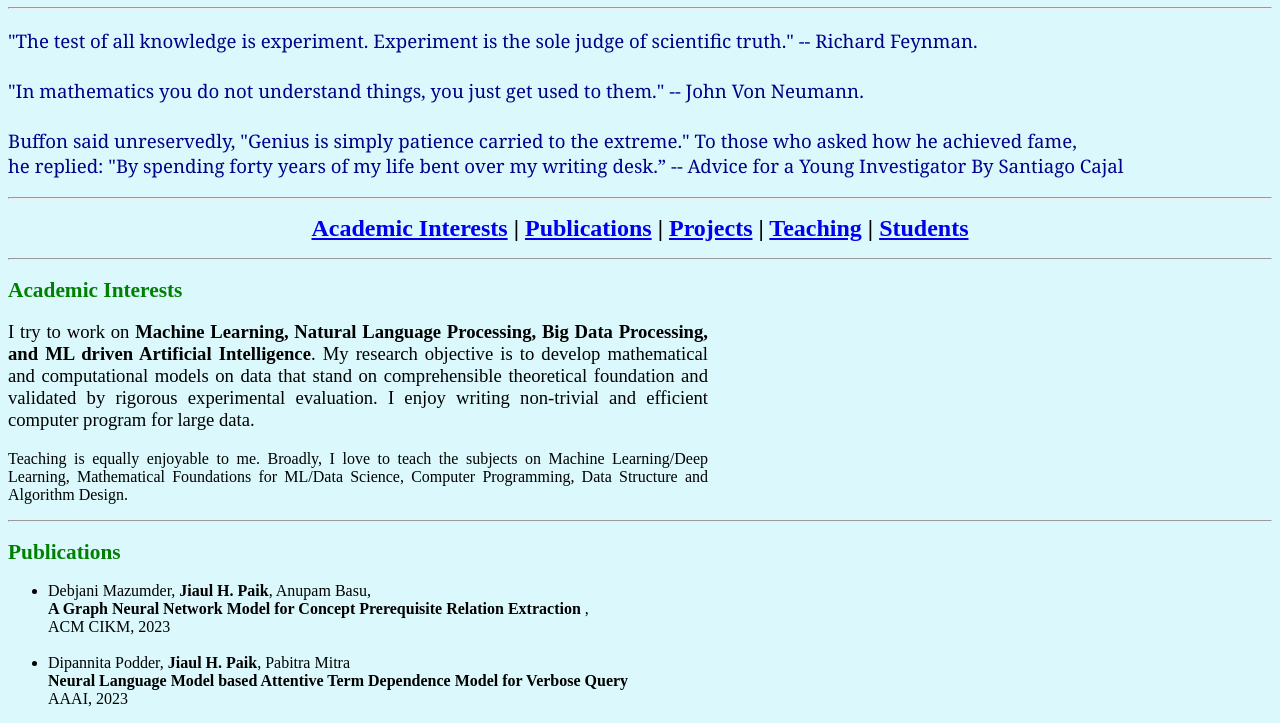
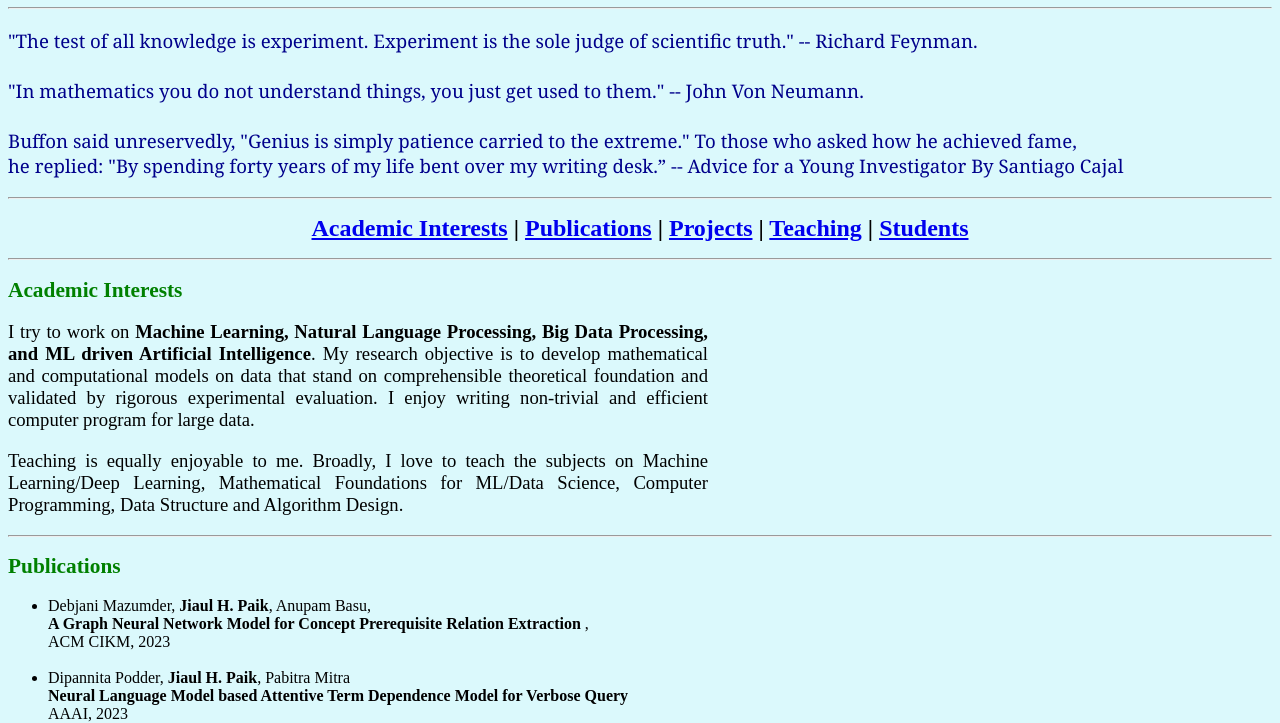
Before and after one commit to jiaul/jiaul.github.io, a plain HTML site: page index.html in a window 1280 px wide. Shown: the part 337-1060 px from the top of the page. Drawn offline with Linux system fonts and the light colour scheme.

Commit message:
Update index.html

```diff
--- a/index.html
+++ b/index.html
@@ -66,7 +66,7 @@ Email: jia.paik@gmail.com
 My research objective is to develop mathematical and computational models on data that stand on comprehensible theoretical foundation
 and validated by rigorous experimental evaluation. I enjoy writing non-trivial and efficient computer program for large data. </p>
 
-<p style="width: 700px;" font-size:14pt;" align='justify'> Teaching is equally enjoyable to me. Broadly, I love to teach the subjects on Machine Learning/Deep Learning, Mathematical Foundations for ML/Data Science,
+<p style="width: 700px; font-size:14pt;" align='justify'> Teaching is equally enjoyable to me. Broadly, I love to teach the subjects on Machine Learning/Deep Learning, Mathematical Foundations for ML/Data Science,
 Computer Programming, Data Structure and Algorithm Design. </p>
 
 
```
